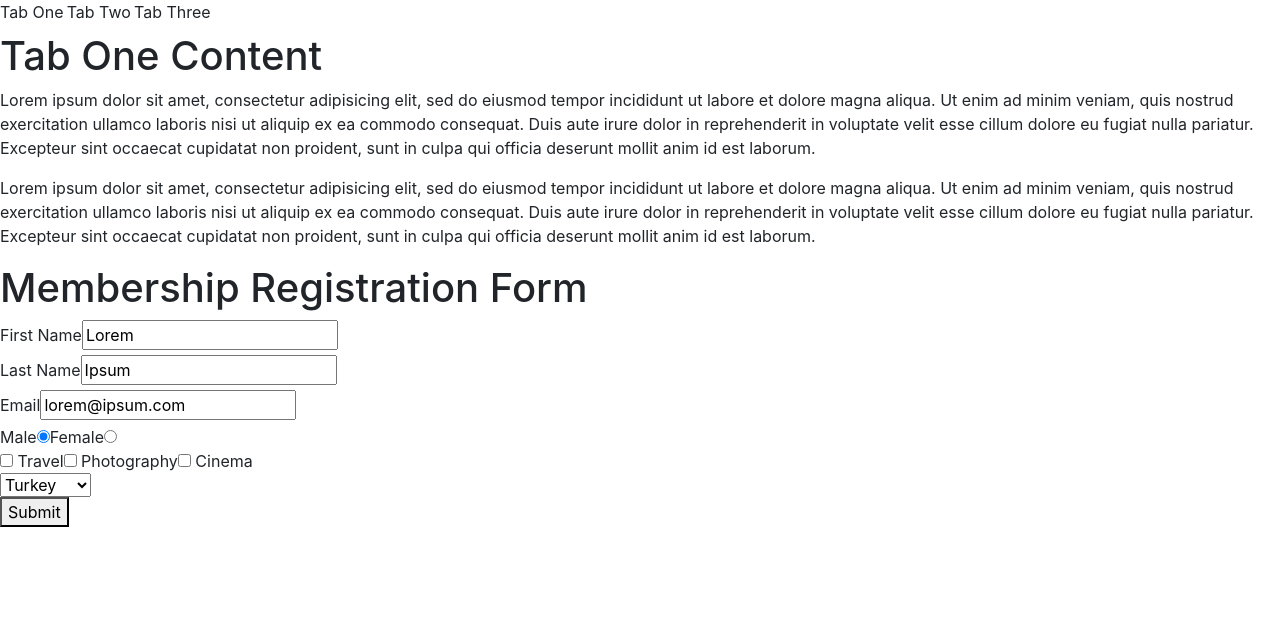
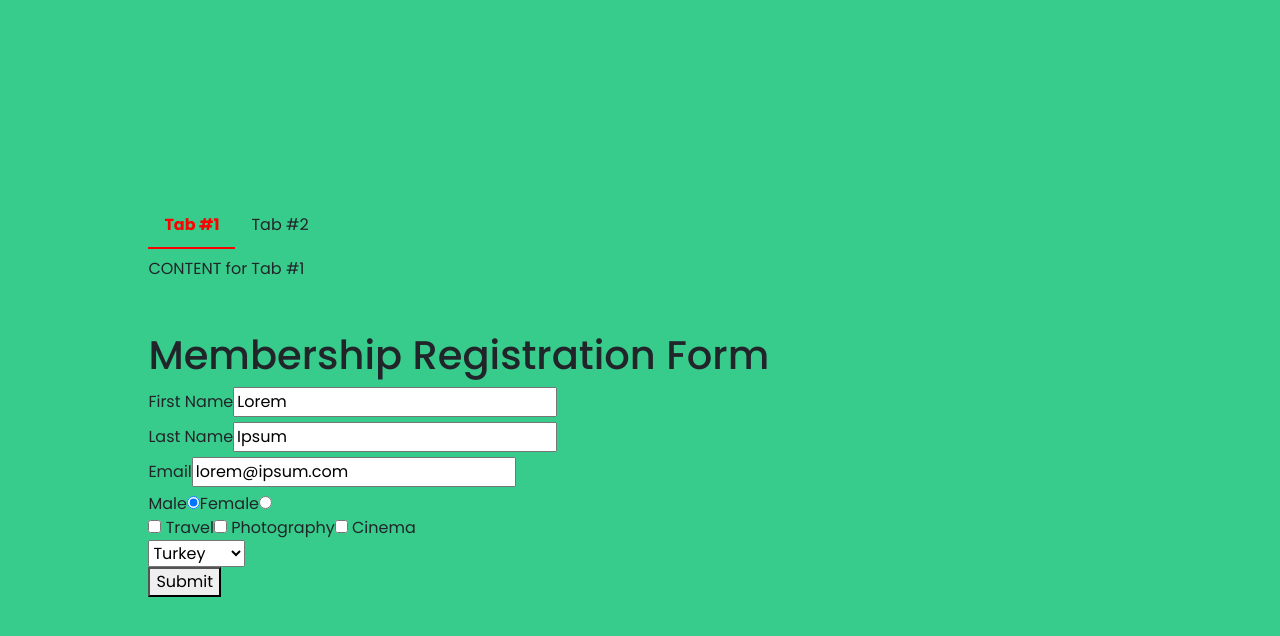
Before and after one commit to mehmetbacik/membership-registration-form, a React (Create React App) app: page / in a window 1280 px wide. Shown: the top 636 px of the page. Built offline with nearby package versions, Linux system fonts and the light colour scheme.

Commit message:
Update
Update member registration form content

```diff
--- a/src/App.css
+++ b/src/App.css
@@ -1,43 +1,75 @@
+@import url('https://fonts.googleapis.com/css2?family=Poppins:wght@400;500;600;700&display=swap');
+
+:root {
+    --app-font: 'Poppins', sans-serif;
+    --white: hsl(0deg 0% 100%);
+    --black: hsl(0deg 0% 5%);
+    --dark-blue: hsl(249, 10%, 26%) ;
+    --grayish-blue: hsl(246, 25%, 77%);
+    --blue: hsl(248, 32%, 49%);
+    --red: hsl(0, 100%, 74%);
+    --green: hsl(154, 59%, 51%);
+    --gray: hsl(230.77deg 15.66% 83.73%);
+}
+
+html {
+  height: 100%;
+}
+
+body {
+  min-height: 100vh;
+  background-color: var(--green);
+  display: flex;
+  align-items: center;
+  justify-content: center;
+  font-family: var(--app-font);
+}
+
+html, body {
+  margin: 0;
+  padding: 0;
+}
+
+.member__registration {
+  margin-top: 25px;
+  margin-bottom: 25px;
+}
+
 .member__registration code {
   display: none;
 }
 
+.page__content {
+  margin-top:25px;
+  margin-bottom: 25px;
+}
 
 .tabs {
   display: flex;
   flex-wrap: wrap;
 }
-.tabs label {
+
+.tabs__label {
+  padding: 10px 16px;
+  cursor: pointer;
+}
+
+.tabs__radio {
+  display: none;
+}
+
+.tabs__content {
   order: 1;
-	display: block;
-	margin-right: 0.2rem;
-	cursor: pointer;
-  transition: ease 0.2s;
-}
-.tabs .tab {
-  order: 99;
-  flex-grow: 1;
   width: 100%;
   display: none;
 }
-.tabs input[type="radio"] {
-	display: none;
-}
-.tabs input[type="radio"]:checked + label {
-	background: #fff;
-}
-.tabs input[type="radio"]:checked + label + .tab {
-	display: block;
+
+.tabs__radio:checked + .tabs__label {
+  font-weight: bold;
+  color: red;
+  border-bottom: 2px solid red;
 }
 
-@media (max-width: 45em) {
-  .tabs .tab,
-  .tabs label {
-    order: initial;
+.tabs__radio:checked + .tabs__label + .tabs__content {
+  display: initial;
 }
-  .tabs label {
-    width: 100%;
-    margin-right: 0;
-    margin-top: 0.2rem;
-  }
-}
--- a/src/App.js
+++ b/src/App.js
@@ -5,8 +5,16 @@ import PageContent from './components/PageContent';
 function App() {
   return (
     <div className="App">
-        <PageContent />
-        <MemberRegistration />
+        <div className='container'>
+          <div className='row'>
+            <div className='col-12'>
+              <PageContent />
+            </div>
+            <div className='col-12'>
+              <MemberRegistration />
+            </div>
+          </div>
+        </div>
     </div>
   );
 }
--- a/src/components/PageContent.js
+++ b/src/components/PageContent.js
@@ -2,28 +2,17 @@ import React from "react";
 
 function PageContent() {
     return (
-        <div className="questions__content">
+        <div className="page__content">
             <div className="tabs">
-                <input type="radio" name="tabs" id="tabone" checked="checked" />
-                <label for="tabone">Tab One</label>
-                <div className="tab">
-                    <h1>Tab One Content</h1>
-                    <p>Lorem ipsum dolor sit amet, consectetur adipisicing elit, sed do eiusmod tempor incididunt ut labore et dolore magna aliqua. Ut enim ad minim veniam, quis nostrud exercitation ullamco laboris nisi ut aliquip ex ea commodo consequat. Duis aute irure dolor in reprehenderit in voluptate velit esse cillum dolore eu fugiat nulla pariatur. Excepteur sint occaecat cupidatat non proident, sunt in culpa qui officia deserunt mollit anim id est laborum.</p>
-                    <p>Lorem ipsum dolor sit amet, consectetur adipisicing elit, sed do eiusmod tempor incididunt ut labore et dolore magna aliqua. Ut enim ad minim veniam, quis nostrud exercitation ullamco laboris nisi ut aliquip ex ea commodo consequat. Duis aute irure dolor in reprehenderit in voluptate velit esse cillum dolore eu fugiat nulla pariatur. Excepteur sint occaecat cupidatat non proident, sunt in culpa qui officia deserunt mollit anim id est laborum.</p>
+                <input type="radio" className="tabs__radio" name="tabs-example" id="tab1" checked />
+                <label for="tab1" className="tabs__label">Tab #1</label>
+                <div className="tabs__content">
+                    CONTENT for Tab #1
                 </div>
-
-                <input type="radio" name="tabs" id="tabtwo" />
-                <label for="tabtwo">Tab Two</label>
-                <div className="tab">
-                    <h1>Tab Two Content</h1>
-                    <p>Lorem ipsum dolor sit amet, consectetur adipisicing elit, sed do eiusmod tempor incididunt ut labore et dolore magna aliqua. Ut enim ad minim veniam, quis nostrud exercitation ullamco laboris nisi ut aliquip ex ea commodo consequat. Duis aute irure dolor in reprehenderit in voluptate velit esse cillum dolore eu fugiat nulla pariatur. Excepteur sint occaecat cupidatat non proident, sunt in culpa qui officia deserunt mollit anim id est laborum.</p>
-                </div>
-
-                <input type="radio" name="tabs" id="tabthree" />
-                <label for="tabthree">Tab Three</label>
-                <div className="tab">
-                    <h1>Tab Three Content</h1>
-                    <p>Lorem ipsum dolor sit amet, consectetur adipisicing elit.</p>
+                <input type="radio" className="tabs__radio" name="tabs-example" id="tab2" />
+                <label for="tab2" className="tabs__label">Tab #2</label>
+                <div className="tabs__content">
+                    CONTENT for Tab #2
                 </div>
             </div>
         </div>
```
Lines whose indentation alone changed are shown as unchanged.
